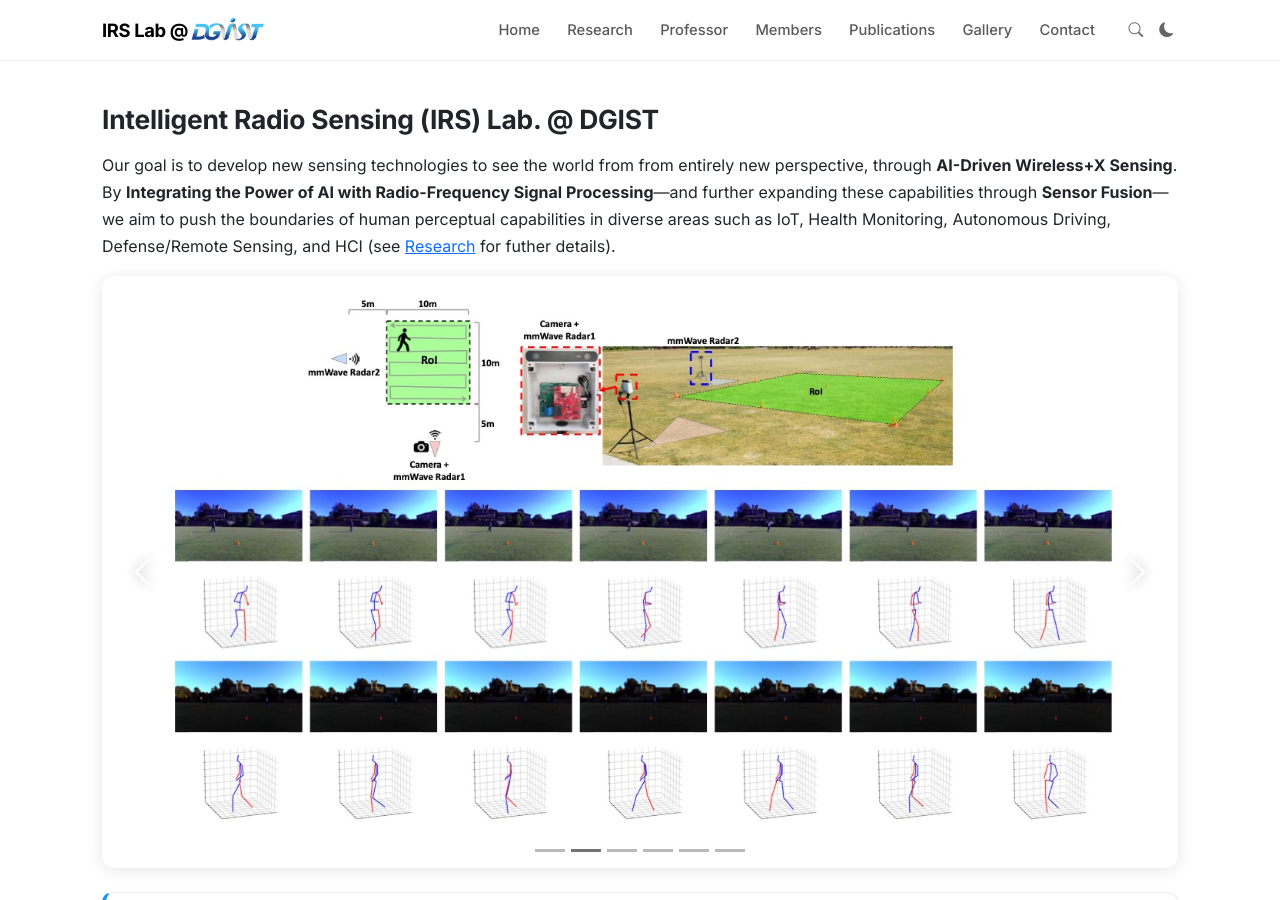
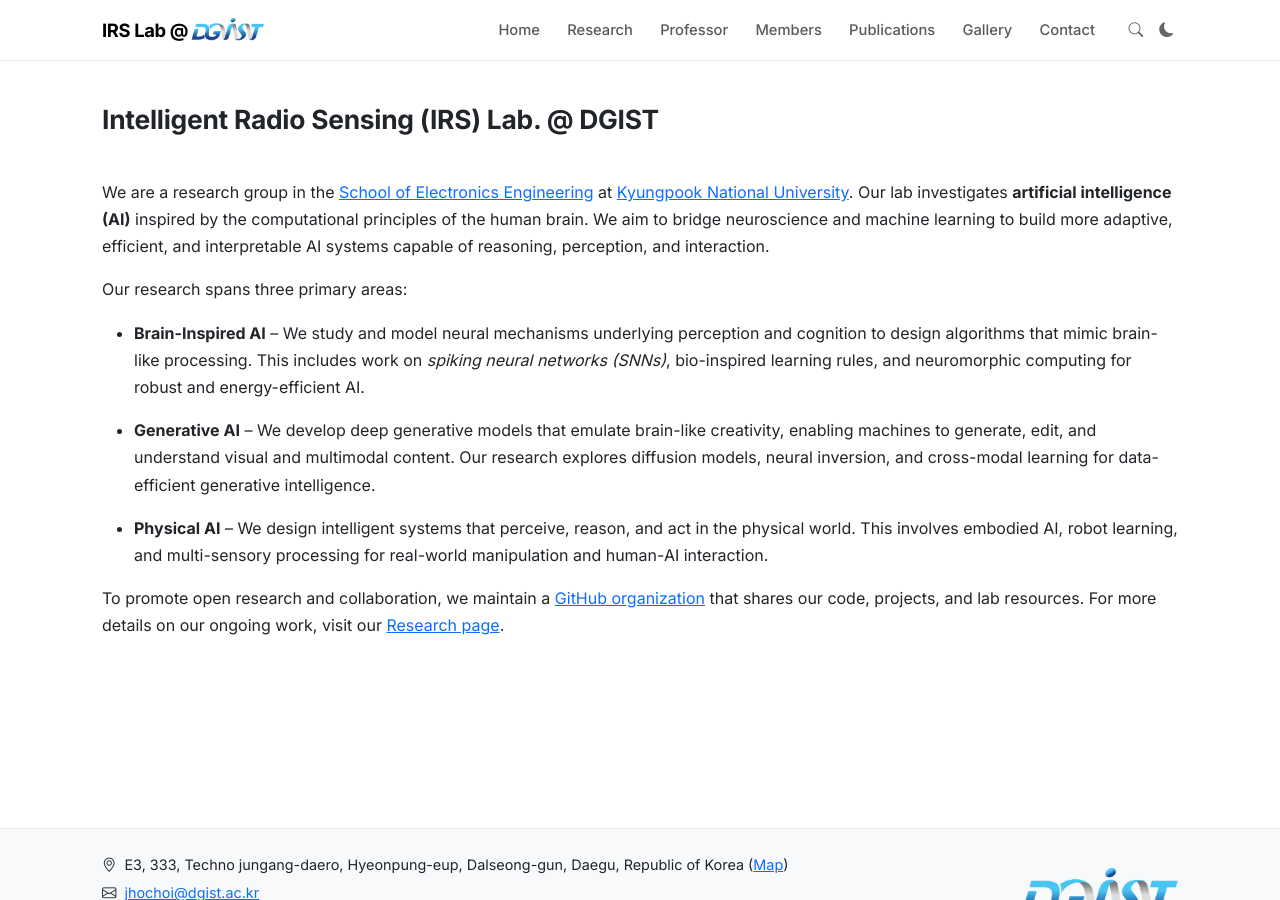
Before and after one commit to KNU-BrainAI/knu-brainailab.github.io, a Jekyll site: the page built from _pages/home.md, in a window 1280 px wide and 900 px high. Built offline with Jekyll 4.4.1, drawn with Linux system fonts in a browser that asks for light colours; comment, search, counter and statistics services are not loaded; some of the changed text lies outside the part shown.

Commit message:
Update home.md

```diff
--- a/_pages/home.md
+++ b/_pages/home.md
@@ -1,100 +1,20 @@
 ---
-title: "IRS Lab - Home"
+title: Brain AI Lab.
 layout: homelay
-excerpt: "IRS Lab at DGIST"
+excerpt: "Brain AI Lab. at Kyungpook National University."
 sitemap: false
 permalink: /
 ---
 
-Our goal is to develop new sensing technologies to see the world from from entirely new perspective, through <strong>AI-Driven Wireless+X Sensing</strong>. By <strong>Integrating the Power of AI with Radio-Frequency Signal Processing</strong>---and further expanding these capabilities through <strong>Sensor Fusion</strong>---we aim to push the boundaries of human perceptual capabilities in diverse areas such as IoT, Health Monitoring, Autonomous Driving, Defense/Remote Sensing, and HCI (see <a href="{{ site.url }}{{ site.baseurl }}/research">Research</a> for futher details).
+<br>
+We are a research group in the [School of Electronics Engineering](https://see.knu.ac.kr/eng/) at [Kyungpook National University](http://en.knu.ac.kr/). Our lab investigates **artificial intelligence (AI)** inspired by the computational principles of the human brain. We aim to bridge neuroscience and machine learning to build more adaptive, efficient, and interpretable AI systems capable of reasoning, perception, and interaction.
 
-<div markdown="0" id="carousel" class="carousel slide" data-bs-ride="carousel" data-bs-interval="4000" data-bs-pause="hover">
-    <!-- Indicators -->
-    <div class="carousel-indicators">
-        <button type="button" data-bs-target="#carousel" data-bs-slide-to="0" class="active" aria-current="true" aria-label="Slide 1"></button>
-        <button type="button" data-bs-target="#carousel" data-bs-slide-to="1" aria-label="Slide 2"></button>
-        <button type="button" data-bs-target="#carousel" data-bs-slide-to="2" aria-label="Slide 3"></button>
-        <button type="button" data-bs-target="#carousel" data-bs-slide-to="3" aria-label="Slide 4"></button>
-        <button type="button" data-bs-target="#carousel" data-bs-slide-to="4" aria-label="Slide 5"></button>
-        <button type="button" data-bs-target="#carousel" data-bs-slide-to="5" aria-label="Slide 6"></button>
-    </div>
+Our research spans three primary areas:
 
-    <!-- Items -->
-    <div class="carousel-inner" markdown="0">
-        <div class="carousel-item active">
-            <img src="{{ site.url }}{{ site.baseurl }}/images/homepic/dgist_2.jpg" class="d-block w-100" alt="DGIST Campus" />
-        </div>
-        <div class="carousel-item">
-            <img src="{{ site.url }}{{ site.baseurl }}/images/homepic/dgist_3.jpg" class="d-block w-100" alt="DGIST Campus" />
-        </div>
-        <div class="carousel-item">
-            <img src="{{ site.url }}{{ site.baseurl }}/images/homepic/dgist_5.jpg" class="d-block w-100" alt="DGIST Campus" />
-        </div>
-        <div class="carousel-item">
-            <img src="{{ site.url }}{{ site.baseurl }}/images/homepic/dgist_4.jpg" class="d-block w-100" alt="DGIST Campus" />
-        </div>
-        <div class="carousel-item">
-            <img src="{{ site.url }}{{ site.baseurl }}/images/homepic/dgist_1.jpg" class="d-block w-100" alt="DGIST Campus" />
-        </div>
-        <div class="carousel-item">
-            <img src="{{ site.url }}{{ site.baseurl }}/images/homepic/dgist_6.jpg" class="d-block w-100" alt="DGIST Campus" />
-        </div>
-    </div>
+- **Brain-Inspired AI** – We study and model neural mechanisms underlying perception and cognition to design algorithms that mimic brain-like processing. This includes work on *spiking neural networks (SNNs)*, bio-inspired learning rules, and neuromorphic computing for robust and energy-efficient AI.
 
-    <button class="carousel-control-prev" type="button" data-bs-target="#carousel" data-bs-slide="prev">
-        <span class="carousel-control-prev-icon" aria-hidden="true"></span>
-        <span class="visually-hidden">Previous</span>
-    </button>
-    <button class="carousel-control-next" type="button" data-bs-target="#carousel" data-bs-slide="next">
-        <span class="carousel-control-next-icon" aria-hidden="true"></span>
-        <span class="visually-hidden">Next</span>
-    </button>
-</div>
+- **Generative AI** – We develop deep generative models that emulate brain-like creativity, enabling machines to generate, edit, and understand visual and multimodal content. Our research explores diffusion models, neural inversion, and cross-modal learning for data-efficient generative intelligence.
 
-<div markdown="0" class="card notice-card mb-4">
-  <div class="card-body">
-    <h5 class="card-title fw-bold">Notice</h5>
-    <span class="notice-text">We are looking for passionate students (<b>PhD/MS students</b> and <b>Undergrad. interns</b>) to join IRS Lab.<br></span>
-    <span class="notice-text">If you're interested, please refer to <a href="https://modern-plutonium-519.notion.site/IRS-Lab-Contact-Info-18ed30c1d89b80a18087f093927b241b?pvs=4">this link</a>.<br></span>
-    <span class="notice-text">Feel free to contact me (<i><u><strong>jhochoi@dgist.ac.kr</strong></u></i>) for further questions.</span>
-    <br>
-    <span class="notice-text-sm"><strong>우리 연구실에서는 열정 있는 대학원생(석/박사 과정) 및 학부 연구생을 모집하고 있습니다.</strong><br></span>
-    <span class="notice-text-sm"><strong>관심 있으신 분들은 다음의 <a href="https://modern-plutonium-519.notion.site/IRS-Lab-Contact-Info-18ed30c1d89b80a18087f093927b241b?pvs=4">link</a>를 참조해 주시고, 편하게 저에게 메일(<i><u>jhochoi@dgist.ac.kr</u></i>) 주시길 바랍니다.</strong></span>
-    <br><br>
-    <span class="notice-text">We're also actively hiring <b>Postdocs</b> in the field of radio systems/signal processing and AI.<br></span>
-    <span class="notice-text">Please refer to <a href="https://modern-plutonium-519.notion.site/Postdoc-Hiring-21ed30c1d89b8085be8bc9e23719da51">this link</a> for more details, and send me an email (<i><u><strong>jhochoi@dgist.ac.kr</strong></u></i>) with your CV.<br></span>
-    <span class="notice-text-sm"><strong>우리 연구실에서는 무선 시스템/신호처리 및 인공지능 관련 박사후 연구원을 모집하고 있습니다. 다음의 <a href="https://modern-plutonium-519.notion.site/Postdoc-Hiring-21ed30c1d89b8085be8bc9e23719da51">link</a>를 참조해 주세요.</strong></span>
-  </div>
-</div>
+- **Physical AI** – We design intelligent systems that perceive, reason, and act in the physical world. This involves embodied AI, robot learning, and multi-sensory processing for real-world manipulation and human-AI interaction.
 
-<div markdown="0" class="card news-card">
-  <div class="card-body">
-    <h5 class="card-title fw-bold">News</h5>
-    <ul class="list-unstyled mb-0">
-      <li>2026.04. - Prof. Choi will serve as an Area Chair for <b>NeurIPS'26</b>.</li>
-      <li>2026.04. - Our lab will be funded by <b>IITP</b>, 2026~2033.</li>
-      <li>2026.04. - Our lab will be funded by <b>KIOST</b>, 2026~2030.</li>
-      <li>2026.03. - Our lab has been selected for <b>NRF 신진연구-유형B</b>, 2026~2031.</li>
-      <li>2026.02. - One paper has been accepted to <b>CVPR'26-Findings</b>.</li>
-      <li>2026.02. - 4 Grad students (<b>Donguk</b>, <b>Bumjoon</b>, <b>Minkyoung</b>, <b>Jeongwoo</b>) and 1 Undergrad student (<b>Yunjung</b>)  joined our lab! </li>
-      <li>2025.11. - Our lab is funded by <b>국방과학연구소 룬샷 프로젝트</b>, 2025~2026.</li>
-      <li>2025.11. - One paper has been accepted to <b>WACV'26</b>.</li>
-      <li>2025.11. - <b>Dr. Dohyun Park</b> joined our lab as a Postdoc!</li>
-      <li>2025.10. - Prof. Choi has been selected as a Top Reviewer in <b>NeurIPS 2025</b>!</li>
-      <li>2025.09. - 1 Postdoc (<b>Yazdan</b>) and 1 Undergrad researcher (<b>Jaeone</b>) joined our lab!</li>
-      <li>2025.09. - Our lab is funded by <b>NRF 우수신진사업-씨앗</b>, 2025~2026.</li>
-      <li>2025.08. - 2 Postdocs (<b>Jaehyun</b>, <b>Jeongwan</b>) joined our lab! </li>
-      <li>2025.08. - 2 Graduate students (<b>Eunchan</b>, <b>Jihyuck</b>) joined our lab! </li>
-      <li>2025.07. - Summer internships for 3 students - <b>Uhyeok, Donguk, Dohyeok</b> </li>
-      <li>2025.07. - 2 Undergrad researchers (<b>Nahyeon, Jaeryong</b>) joined our lab!</li>
-      <li>2025.06. - Our lab is funded by <b>two MSIT InnoCORE projects (InnoCORE 사업)</b>, 2025~2029. (<b><a href="https://modern-plutonium-519.notion.site/Postdoc-Hiring-21ed30c1d89b8085be8bc9e23719da51">We're actively hiring Postdocs</a></b>)</li>
-      <li>2025.06. - Our lab is funded by <b>MSIT AI Star Fellowship (AI 스타펠로우십사업)</b>, 2025~2030.</li>
-      <li>2025.02. - One paper has been accepted to <b>CVPR'25</b>.</li>
-      <li>2025.02. - <b>Jaehyeon Kim</b> joined our lab!</li>
-      <li>2024.12. - One paper has been accepted to <b>ICASSP'25 (Oral presentation)</b>.</li>
-      <li>2024.12. - IRS Lab opens!</li>
-    </ul>
-  </div>
-</div>
-
-<br><br>
+To promote open research and collaboration, we maintain a [GitHub organization](https://github.com/KNU-BrainAI) that shares our code, projects, and lab resources. For more details on our ongoing work, visit our [Research page](https://knu-brainai.github.io/research).
```
